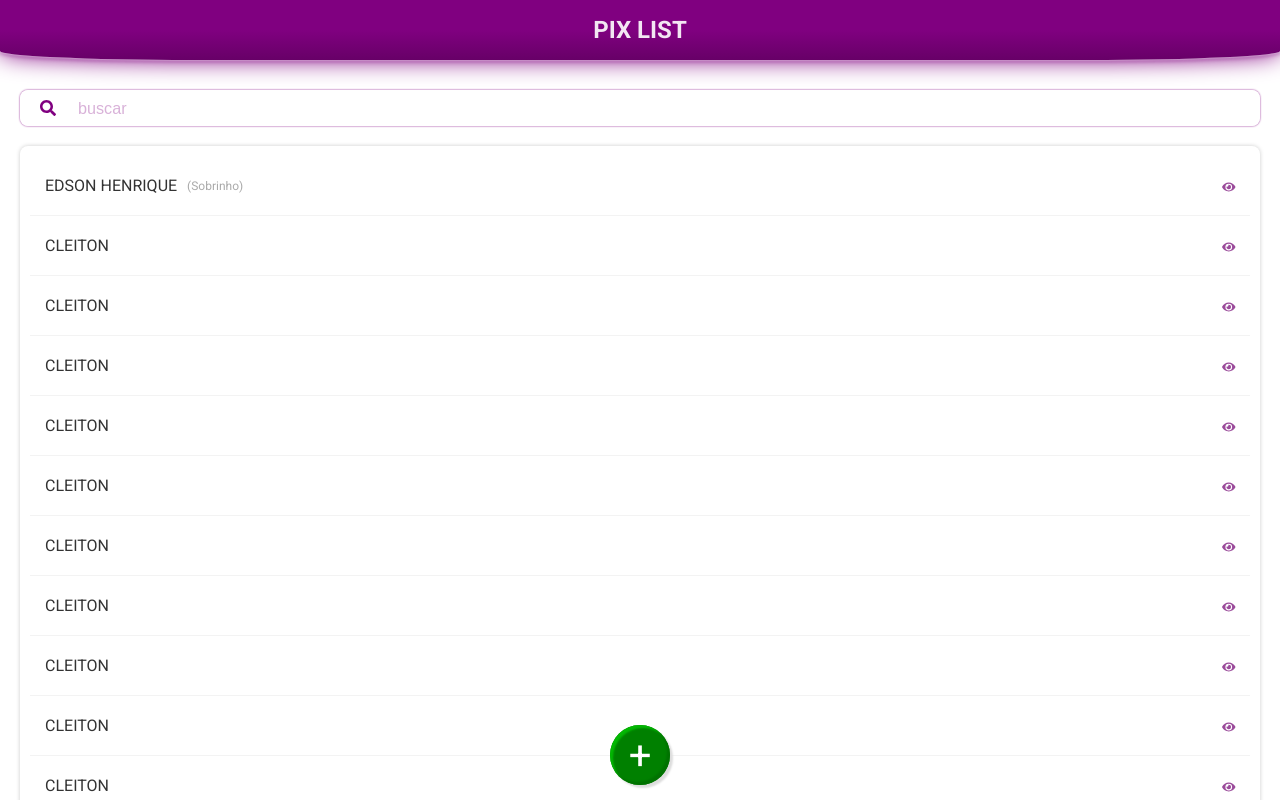
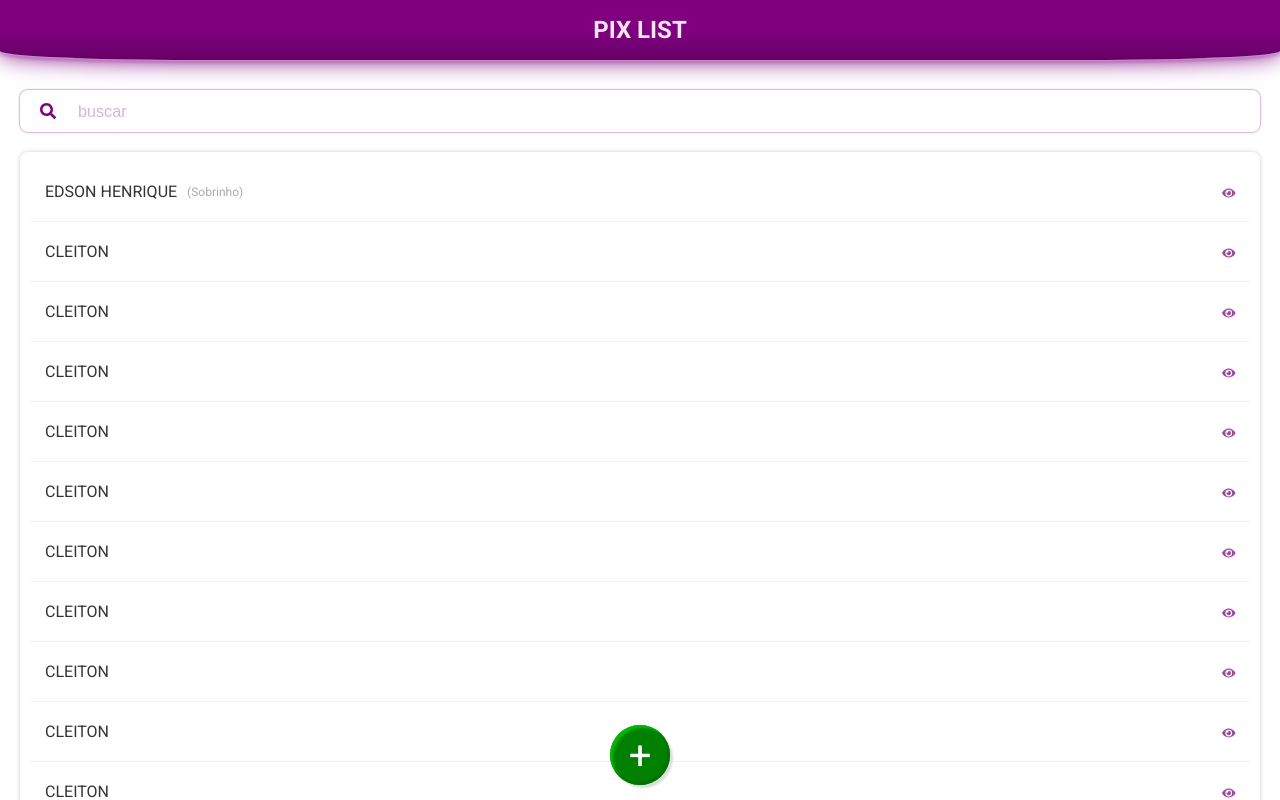
Before and after one commit to alvescleiton/pix-list, a Next.js app: page / in a window 1280 px wide. Shown: the top 800 px of the page. Built offline with nearby package versions, Linux system fonts and the light colour scheme.

Commit message:
Font size at search component

```diff
--- a/src/components/Search/styles.ts
+++ b/src/components/Search/styles.ts
@@ -24,7 +24,7 @@ export const Container = styled.div`
 export const Input = styled.input`
   flex: 1 1 auto;
   font-size: 18px;
-  line-height: 34px;
+  line-height: 40px;
   border: 0;
   color: ${props => props.theme.colors.primary};
   background: transparent;
```
